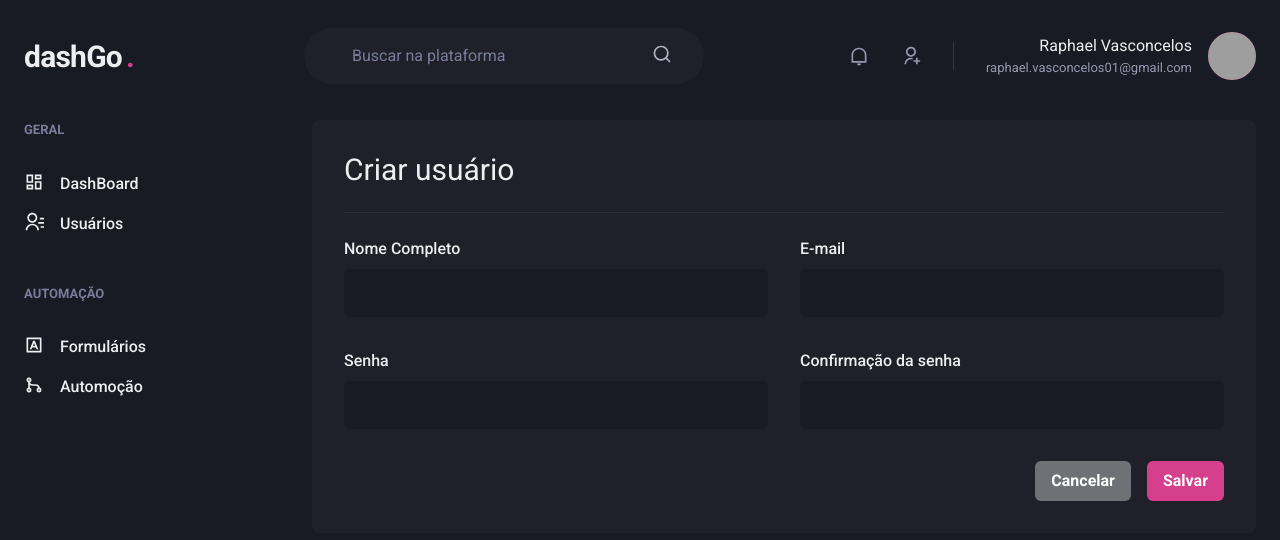
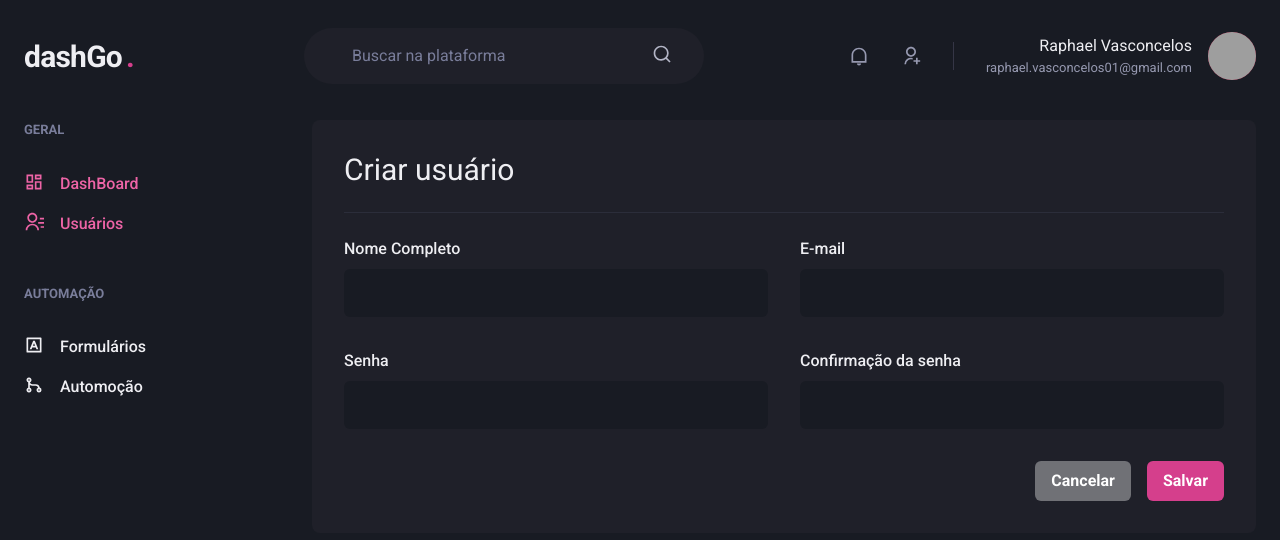
Before and after one commit to RaphaelVasconcelos/ignite-dashgo, a Next.js app: page /Users/create in a window 1280 px wide. Shown: the top 540 px of the page. Built offline with nearby package versions, Linux system fonts and the light colour scheme; grey boxes are pictures that could not be loaded.

Commit message:
Add responsive props to layout and creating active link layout

```diff
--- /dev/null
+++ b/src/components/ActiveLink.tsx
@@ -0,0 +1,34 @@
+import Link, { LinkProps } from "next/link";
+import { useRouter } from "next/router";
+import { cloneElement, ReactElement } from "react";
+
+interface ActiveLinkProps extends LinkProps {
+  children: ReactElement;
+  shouldMatchExactHref?: boolean;
+}
+
+export function ActiveLink({
+  children,
+  shouldMatchExactHref = false,
+  ...rest
+}: ActiveLinkProps) {
+  const { asPath } = useRouter();
+
+  let isActive = false;
+
+  if (shouldMatchExactHref && asPath === rest.href || asPath === rest.as) {
+    isActive = true;
+  }
+
+  if (!shouldMatchExactHref && asPath.startsWith(String(rest.href)) || asPath.startsWith(String(rest.as))) {
+    isActive = true;
+  }
+
+  return (
+    <Link {...rest}>
+      {cloneElement(children, {
+        color: isActive ? "pink.400" : "gray.50",
+      })}
+    </Link>
+  );
+}
--- a/src/components/Pagination/index.tsx
+++ b/src/components/Pagination/index.tsx
@@ -7,7 +7,7 @@
       <Box>
         <strong>0</strong> - <strong>10</strong> de <strong>100</strong>
       </Box>
-      <Stack direction="row" spacing="2">
+      <Stack direction={["column","row"]} spacing="2">
         <PaginationItem number={1} isCurrent/>
         <PaginationItem number={2} />
         <PaginationItem number={3} />
--- a/src/components/Sidebar/NavLink.tsx
+++ b/src/components/Sidebar/NavLink.tsx
@@ -1,18 +1,27 @@
-import { Link, Text, Icon, LinkProps as ChakraLinkProps } from "@chakra-ui/react";
+import {
+  Link as ChakraLink,
+  Text,
+  Icon,
+  LinkProps as ChakraLinkProps,
+} from "@chakra-ui/react";
 import { ElementType } from "react";
+import { ActiveLink } from "../ActiveLink";
 
-interface NavLinkProps extends ChakraLinkProps{
+interface NavLinkProps extends ChakraLinkProps {
   icon: ElementType;
   children: string;
+  href: string;
 }
 
-export function NavLink({ icon, children, ...rest }: NavLinkProps) {
+export function NavLink({ icon, children, href, ...rest }: NavLinkProps) {
   return (
-    <Link display="flex" aling="center" {...rest}>
-      <Icon as={icon} fontSize="20" />
-      <Text ml="4" fontWeight="medium">
-        {children}
-      </Text>
-    </Link>
+    <ActiveLink href={href} passHref>
+      <ChakraLink display="flex" aling="center" {...rest}>
+        <Icon as={icon} fontSize="20" />
+        <Text ml="4" fontWeight="medium">
+          {children}
+        </Text>
+      </ChakraLink>
+    </ActiveLink>
   );
 }
--- a/src/components/Sidebar/SidebarNav.tsx
+++ b/src/components/Sidebar/SidebarNav.tsx
@@ -12,12 +12,20 @@
   return (
     <Stack spacing="12" aling="flex-start">
       <NavSection title="GERAL">
-        <NavLink icon={RiDashboardLine}>DashBoard</NavLink>
-        <NavLink icon={RiContactsLine}>Usuários</NavLink>
+        <NavLink icon={RiDashboardLine} href="/">
+          DashBoard
+        </NavLink>
+        <NavLink icon={RiContactsLine} href="/Users">
+          Usuários
+        </NavLink>
       </NavSection>
       <NavSection title="AUTOMAÇÃO">
-        <NavLink icon={RiInputMethodLine}>Formulários</NavLink>
-        <NavLink icon={RiGitMergeLine}>Automoção</NavLink>
+        <NavLink icon={RiInputMethodLine} href="/Forms">
+          Formulários
+        </NavLink>
+        <NavLink icon={RiGitMergeLine} href="/Automation">
+          Automoção
+        </NavLink>
       </NavSection>
     </Stack>
   );
--- a/src/pages/Users/create.tsx
+++ b/src/pages/Users/create.tsx
@@ -1,6 +1,6 @@
 import {
   Box,
-    Button,
+  Button,
   Divider,
   Flex,
   Heading,
@@ -8,6 +8,7 @@
   SimpleGrid,
   VStack,
 } from "@chakra-ui/react";
+import Link from "next/link";
 import { Input } from "../../components/Form/Input";
 import { Header } from "../../components/Header";
 import { Sidebar } from "../../components/Sidebar";
@@ -18,27 +19,34 @@
       <Header />
       <Flex w="100%" my="6" maxWidth={1480} mx="auto" px="6">
         <Sidebar />
-        <Box flex="1" borderRadius={8} bg="gray.800" p="8">
+        <Box flex="1" borderRadius={8} bg="gray.800" p={["6", "8"]}>
           <Heading size="lg" fontWeight="normal">
             Criar usuário
           </Heading>
           <Divider my="6" borderColor="gray.700" />
           <VStack spacing="8">
-            <SimpleGrid minChildWidth="240px" spacing="8" w="100%">
-                <Input name="name" label="Nome Completo"/>
-                <Input name="email" type="email" label="E-mail"/>
+            <SimpleGrid minChildWidth="240px" spacing={["6", "8"]} w="100%">
+              <Input name="name" label="Nome Completo" />
+              <Input name="email" type="email" label="E-mail" />
             </SimpleGrid>
-            <SimpleGrid minChildWidth="240px" spacing="8" w="100%">
-                <Input name="password" type="password" label="Senha"/>
-                <Input name="password_confirmation" type="password" label="Confirmação da senha"/>
+            <SimpleGrid minChildWidth="240px" spacing={["6", "8"]} w="100%">
+              <Input name="password" type="password" label="Senha" />
+              <Input
+                name="password_confirmation"
+                type="password"
+                label="Confirmação da senha"
+              />
             </SimpleGrid>
           </VStack>
 
           <Flex mt="8" justify="flex-end">
-              <HStack spacing="4">
-                  <Button colorScheme="whiteAlpha">Cancelar</Button>
-                  <Button colorScheme="pink">Salvar</Button>
-              </HStack>
+            <HStack spacing="4">
+              <Link href="/Users" passHref>
+                <Button as="a" colorScheme="whiteAlpha">Cancelar</Button>
+              </Link>
+
+              <Button colorScheme="pink">Salvar</Button>
+            </HStack>
           </Flex>
         </Box>
       </Flex>
--- a/src/pages/Users/index.tsx
+++ b/src/pages/Users/index.tsx
@@ -13,6 +13,7 @@
   Thead,
   Tr,
 } from "@chakra-ui/react";
+import Link from "next/link";
 import { RiAddLine, RiPencilLine } from "react-icons/ri";
 import { Header } from "../../components/Header";
 import { Pagination } from "../../components/Pagination";
@@ -29,6 +30,7 @@
             <Heading size="lg" fontWeight="normal">
               Usuários
             </Heading>
+            <Link href="/Users/create" passHref>
               <Button
                 as="a"
                 size="sm"
@@ -38,6 +40,7 @@
               >
                 Criar Novo
               </Button>
+            </Link>
           </Flex>
           <Table colorScheme="whiteAlpha">
             <Thead>
@@ -77,7 +80,7 @@
               </Tr>
             </Tbody>
           </Table>
-          <Pagination/>
+          <Pagination />
         </Box>
       </Flex>
     </Box>
```
Also changed, not shown: src/pages/dashboard.tsx (+11 -11 lines). Lines whose indentation alone changed are shown as unchanged.
